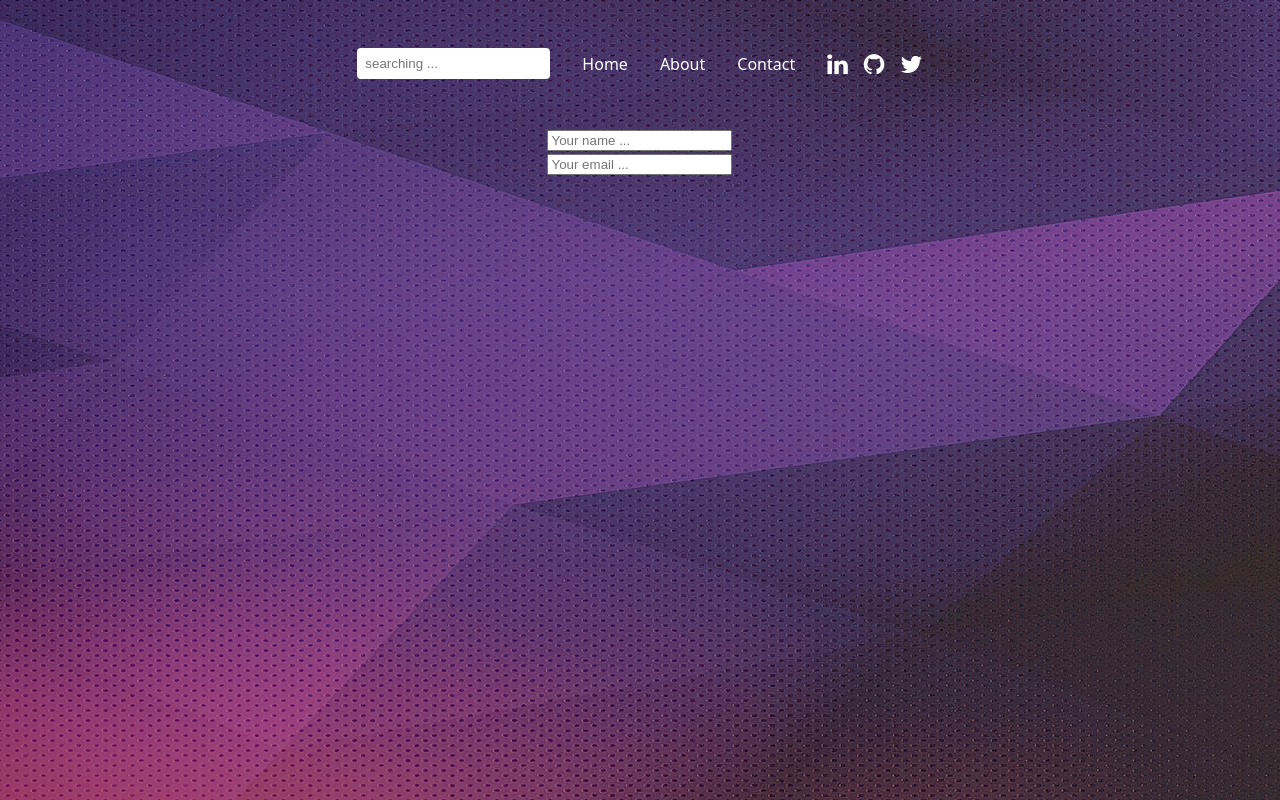
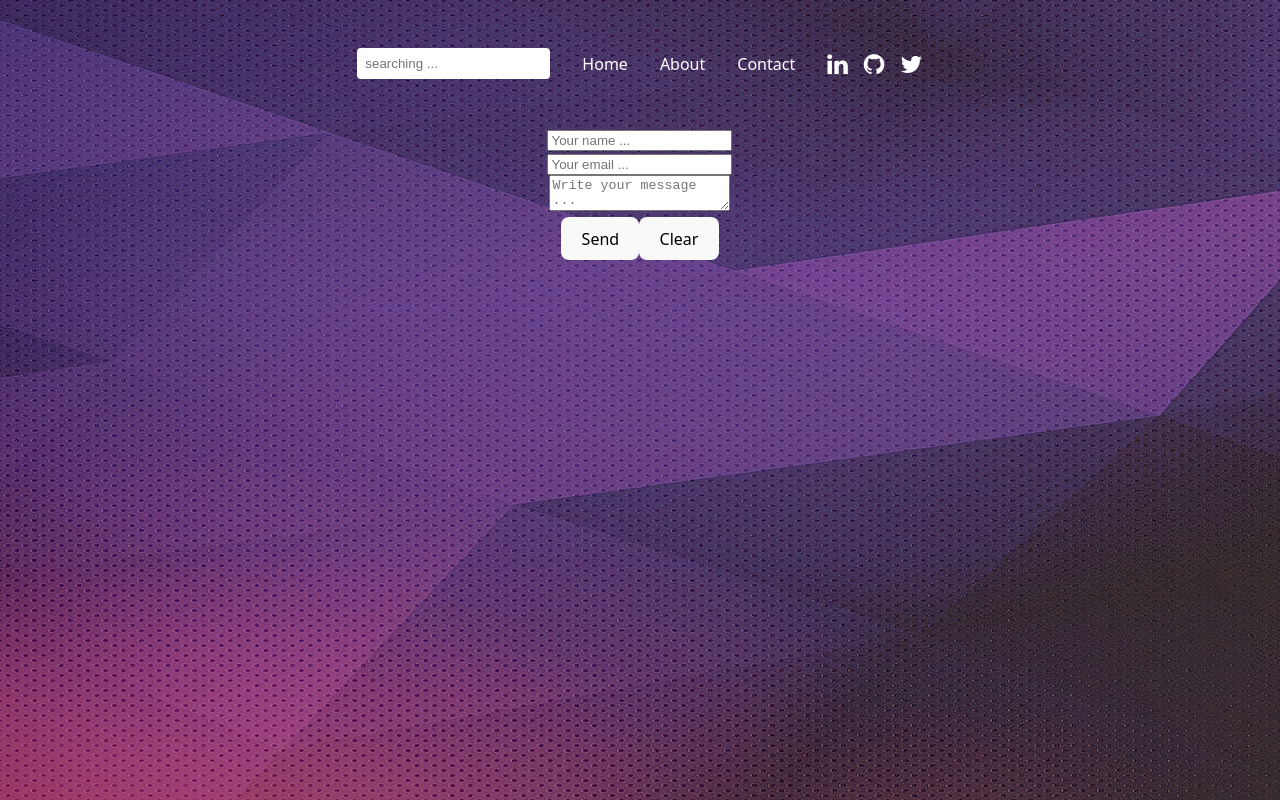
Before and after one commit to AminSBU/portfolio, a React (Vite) app in the folder jsPortfolio/: page /contact in a window 1280 px wide. Shown: the top 800 px of the page. Built offline with nearby package versions, Linux system fonts and the light colour scheme.

Commit message:
textarea and mail input were added into form

```diff
--- a/jsPortfolio/src/Contact.jsx
+++ b/jsPortfolio/src/Contact.jsx
@@ -10,6 +10,14 @@ function Contact()
                     <div className="mail-div">
                         <input type="mail" placeholder="Your email ..." className="mail-contact"></input>
                     </div>
+                    <div className="mail-div">
+                        <textarea className="message-contact" placeholder="Write your message ..."></textarea>
+                    </div>
+                    <div className="mail-div">
+                        <button className="send-button">Send</button>
+                        <button className="clear-button">Clear</button>
+                    </div>
+
                 </form>
             </div>
         </>
```
